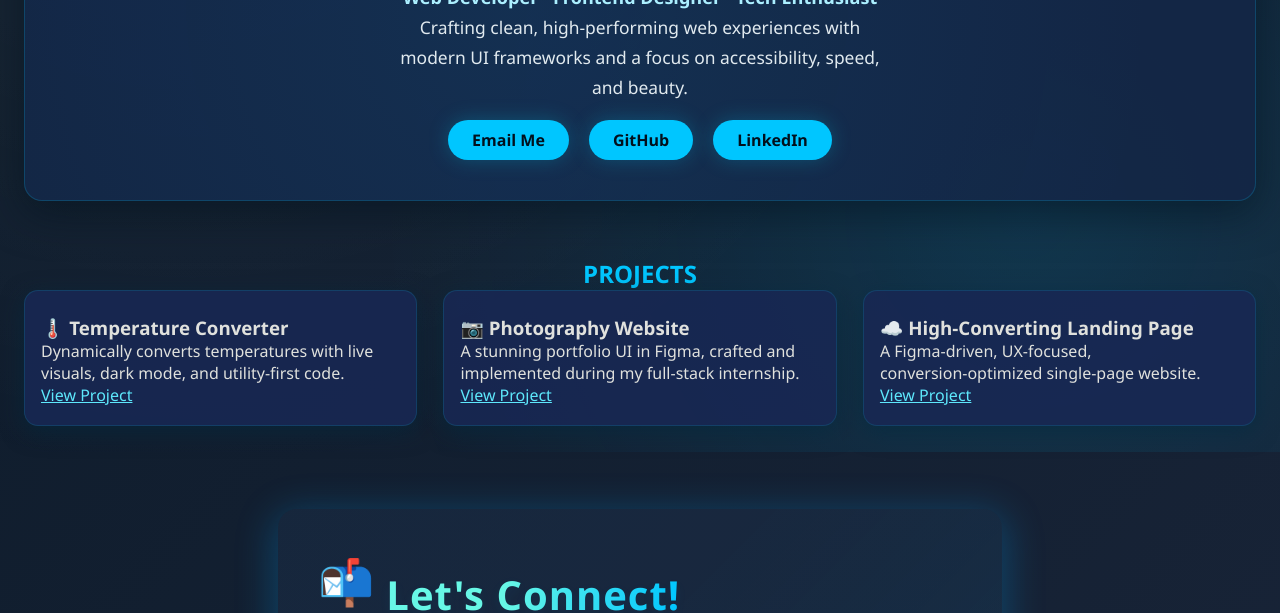
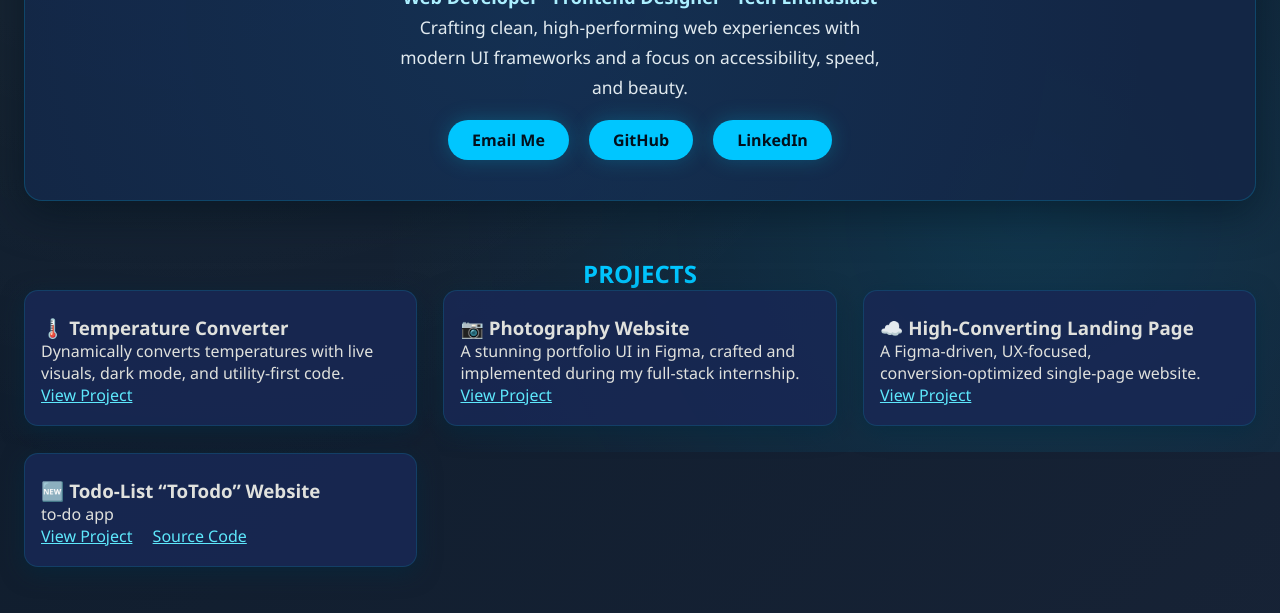
Before and after one commit to Vicky4002/portfolio-site, a plain HTML site: page index.html in a window 1280 px wide. Shown: the part 348-961 px from the top of the page. Drawn offline with Linux system fonts and the light colour scheme.

Commit message:
Update index.html

```diff
--- a/index.html
+++ b/index.html
@@ -301,6 +301,13 @@
           <p>A Figma‑driven, UX‑focused, conversion‑optimized single-page website.</p>
           <a href="https://www.figma.com/proto/…" target="_blank" style="color:#5ee8fc;text-decoration:underline;">View Project</a>
         </div>
+        <div class="project glass-card">
+  <h3>🆕 Todo-List “ToTodo” Website</h3>
+  <p>to-do app</p>
+  <a href="https://totodo.vercel.app" target="_blank" style="color:#5ee8fc;text-decoration:underline;">View Project</a>
+  <a href="https://github.com/Vicky4002/totodo" target="_blank" style="color:#5ee8fc;text-decoration:underline; margin-left: 1em;">Source Code</a>
+</div>
+
       </div>
     </section>
 
```
